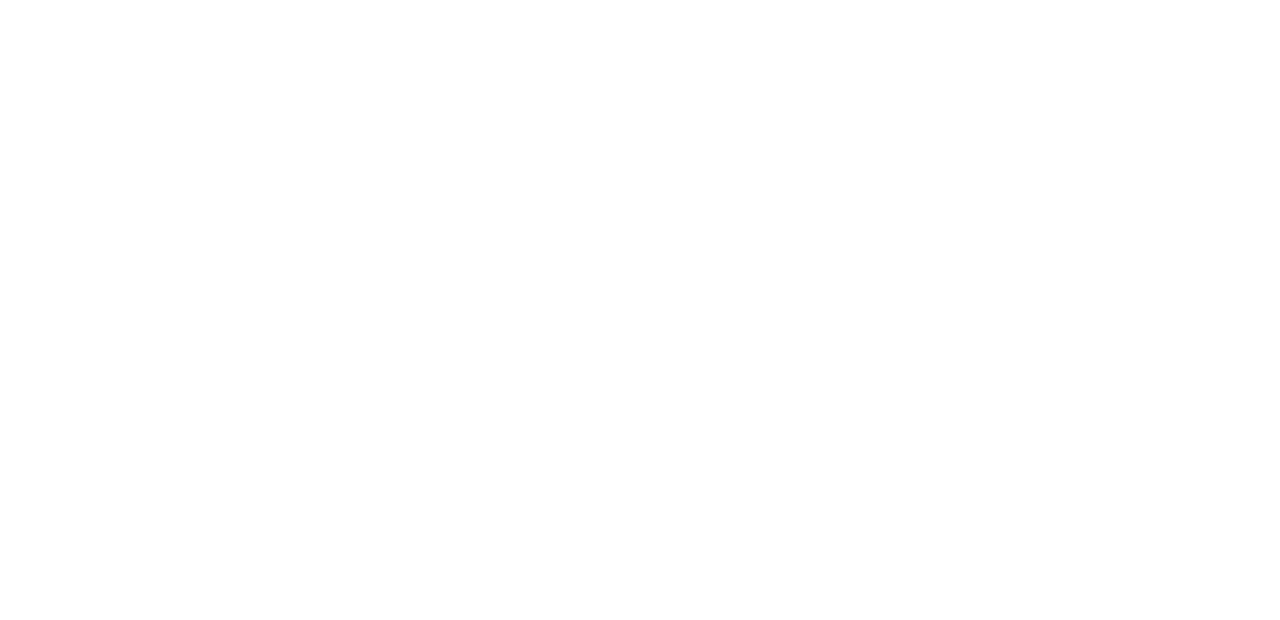
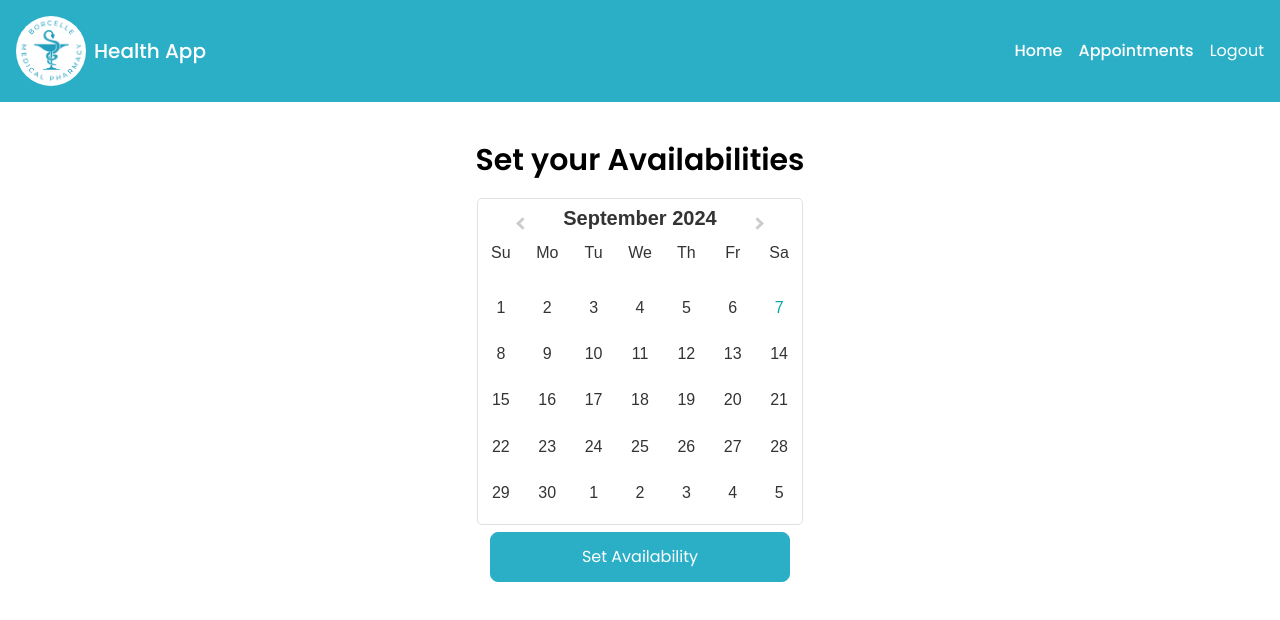
Before and after one commit to muneebaa/devathonProject, a React (Vite) app in the folder frontend/: page /availabilities in a window 1280 px wide. Before the commit this address had no page. Shown: the top 620 px of the page. Built offline with nearby package versions, Linux system fonts and the light colour scheme.

Commit message:
Addavailability added

```diff
--- a/frontend/src/App.jsx
+++ b/frontend/src/App.jsx
@@ -10,6 +10,7 @@
 import PatientHome from "./pages/PatientHome";
 import { ToastContainer } from "react-toastify";
 import DoctorHome from "./pages/DoctorHome";
+import AddAvailability from "./pages/AddAvailability";
 
 function App() {
   return (
@@ -50,6 +51,14 @@
               </PublicRoute>
             }
           />
+          <Route
+            path="/availabilities"
+            element={
+              <PublicRoute>
+                <AddAvailability />
+              </PublicRoute>
+            }
+          />
           {/* <Route
             path="/"
             element={
--- /dev/null
+++ b/frontend/src/pages/AddAvailability/AddAvailability.jsx
@@ -0,0 +1,44 @@
+import React, { useState } from "react";
+import Navbar from "../../components/Navbar";
+import DatePicker from "react-datepicker";
+import "react-datepicker/dist/react-datepicker.css";
+import "../PatientHome/style.css";
+import CommonButton from "../../components/CommonButton";
+
+const AddAvailability = () => {
+  const [startDate, setStartDate] = useState(null);
+  const [endDate, setEndDate] = useState(null);
+
+  return (
+    <div>
+      <Navbar />
+      <div className="px-6" style={{ width: "80%", margin: "0 auto" }}>
+        <h1 className="text-3xl mt-10 text-center font-semibold">
+          Set your Availabilities
+        </h1>
+        <div
+          className=" "
+          style={{ margin: "0 auto", width: "fit-content", marginTop: 20 }}
+        >
+          <DatePicker
+            selected={startDate}
+            onChange={(dates) => {
+              const [start, end] = dates;
+              setStartDate(start);
+              setEndDate(end);
+            }}
+            startDate={startDate}
+            endDate={endDate}
+            selectsRange
+            inline
+          />
+        </div>
+        <div className="" style={{ width: 300, margin: "0 auto" }}>
+          <CommonButton title={"Set Availability"} variant={"filled"} />
+        </div>
+      </div>
+    </div>
+  );
+};
+
+export default AddAvailability;
--- /dev/null
+++ b/frontend/src/pages/AddAvailability/index.js
@@ -0,0 +1 @@
+export { default } from "./AddAvailability";
```
